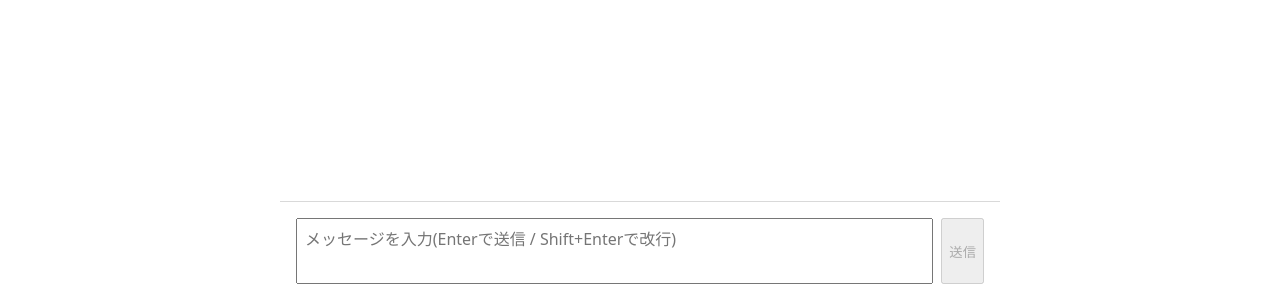
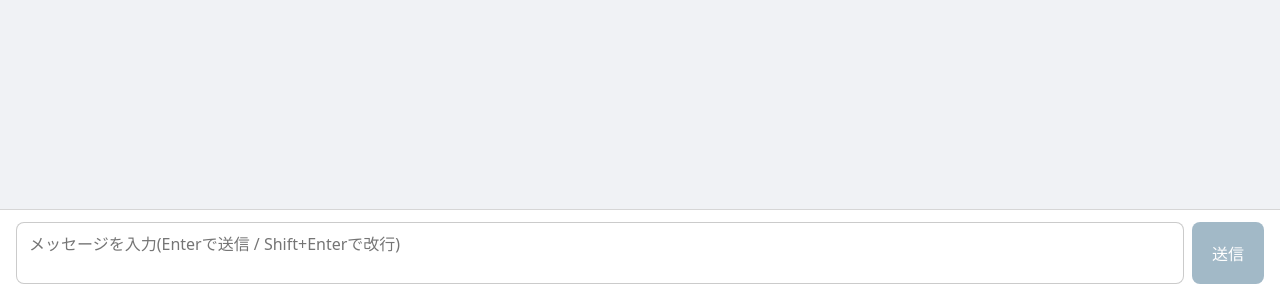
Before and after one commit to ko-koyama/spike-llm-canvas, a React (Vite) app in the folder frontend/: page / in a window 1280 px wide. Shown: the part 500-800 px from the top of the page. Built offline with nearby package versions, Linux system fonts and the light colour scheme.

Commit message:
style: referenceを参考にチャット画面の配色を調整

```diff
--- a/frontend/src/index.css
+++ b/frontend/src/index.css
@@ -1,48 +1,58 @@
 :root {
-  color-scheme: light dark;
-  font: 16px/1.5 system-ui, sans-serif;
+  font-family: system-ui, 'Hiragino Sans', 'Noto Sans JP', sans-serif;
+  color-scheme: light;
+  --accent: #1a5276;
+  --bg: #f0f2f5;
+  --bubble-bg: #fff;
+  --panel-bg: #fff;
+  --text: #333;
+  --shadow: 0 1px 2px rgba(0, 0, 0, 0.1);
+}
+
+* {
+  box-sizing: border-box;
 }
 
 body {
   margin: 0;
-}
-
-#root {
-  height: 100svh;
+  background: var(--bg);
+  color: var(--text);
 }
 
 .app {
   display: flex;
   flex-direction: column;
-  height: 100%;
-  max-width: 720px;
-  margin: 0 auto;
+  height: 100dvh;
 }
 
 .messages {
   flex: 1;
   overflow-y: auto;
-  padding: 16px;
+  padding: 1rem;
   display: flex;
   flex-direction: column;
-  gap: 8px;
+  gap: 0.75rem;
 }
 
 .msg {
-  max-width: 80%;
-  padding: 8px 12px;
-  border-radius: 8px;
+  padding: 0.6rem 0.9rem;
+  border-radius: 0.75rem;
+  max-width: 85%;
   white-space: pre-wrap;
+  word-break: break-word;
+  line-height: 1.6;
 }
 
 .msg.user {
   align-self: flex-end;
-  background: color-mix(in srgb, canvastext 10%, canvas);
+  background: var(--accent);
+  color: #fff;
 }
 
 .msg.assistant {
   align-self: flex-start;
-  background: color-mix(in srgb, canvastext 5%, canvas);
+  background: var(--bubble-bg);
+  box-shadow: var(--shadow);
 }
 
 .msg.pending {
@@ -51,18 +61,39 @@ body {
 
 .error {
   color: #d33;
+  font-size: 0.9rem;
 }
 
 .composer {
   display: flex;
-  gap: 8px;
-  padding: 16px;
-  border-top: 1px solid color-mix(in srgb, canvastext 15%, canvas);
+  gap: 0.5rem;
+  padding: 0.75rem 1rem 1rem;
+  border-top: 1px solid color-mix(in srgb, currentColor 20%, transparent);
+  background: var(--panel-bg);
 }
 
 .composer textarea {
   flex: 1;
   resize: none;
   font: inherit;
-  padding: 8px;
+  padding: 0.5rem 0.75rem;
+  border-radius: 0.5rem;
+  border: 1px solid color-mix(in srgb, currentColor 25%, transparent);
+  background: var(--bubble-bg);
+  color: inherit;
 }
+
+.composer button {
+  font: inherit;
+  padding: 0 1.25rem;
+  border-radius: 0.5rem;
+  border: none;
+  background: var(--accent);
+  color: white;
+  cursor: pointer;
+}
+
+.composer button:disabled {
+  opacity: 0.4;
+  cursor: default;
+}
```
